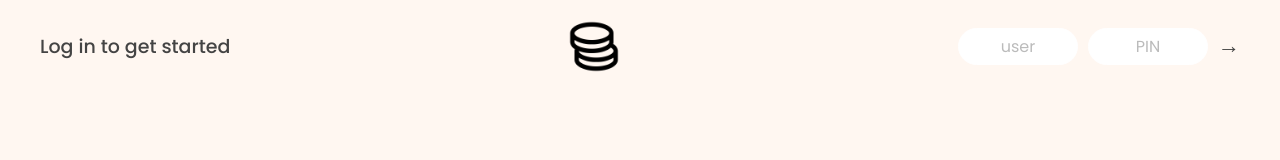
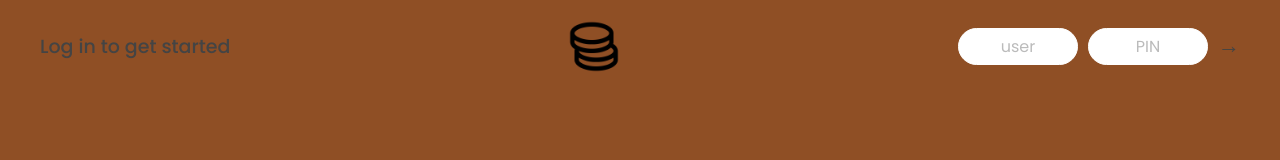
Before and after one commit to Mayank-sinhal/Project_3, a plain HTML site: page index.html in a window 1280 px wide. Drawn offline with Linux system fonts and the light colour scheme.

Commit message:
Add files via upload

```diff
--- a/style.css
+++ b/style.css
@@ -18,7 +18,7 @@ html {
 body {
   font-family: 'Poppins', sans-serif;
   color: #444;
-  background-color: #fff6f0e0;
+  background-color: #803707e0;
   height: 100vh;
   padding: 2rem;
 }
```
